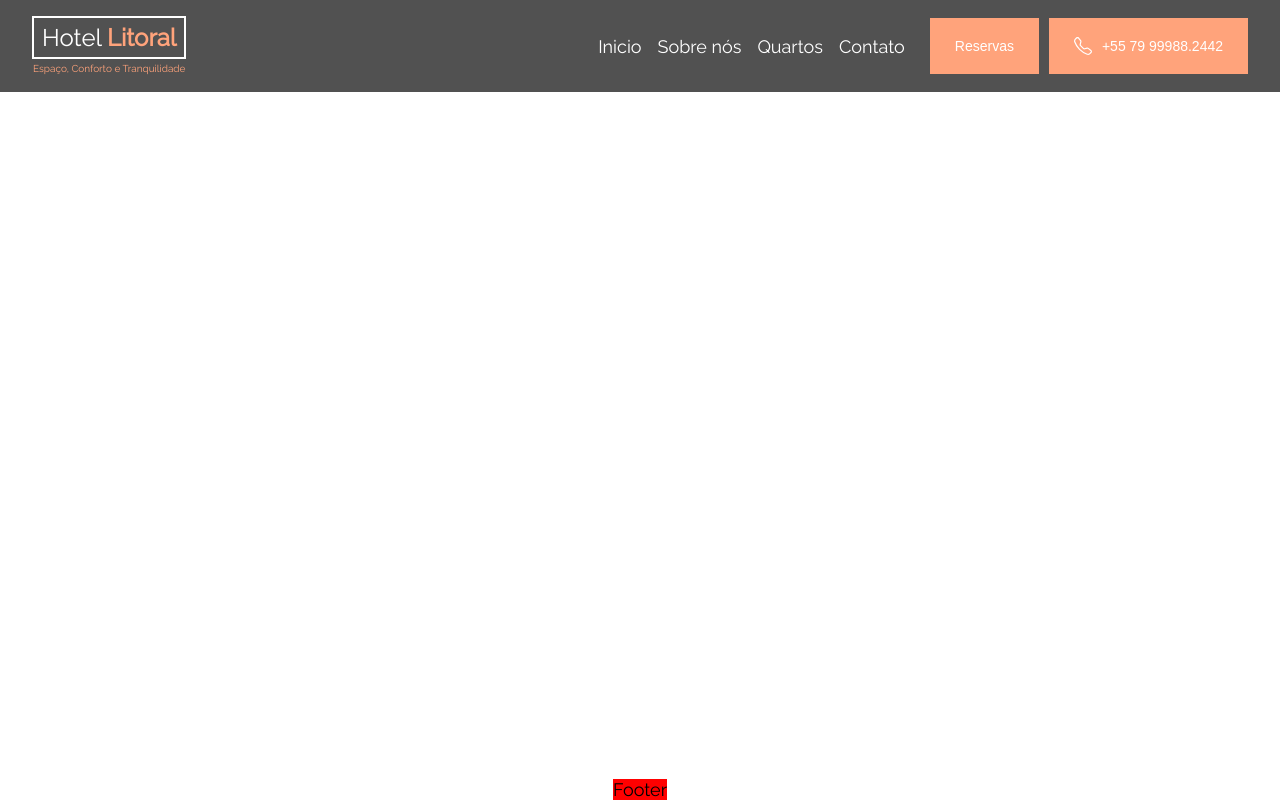
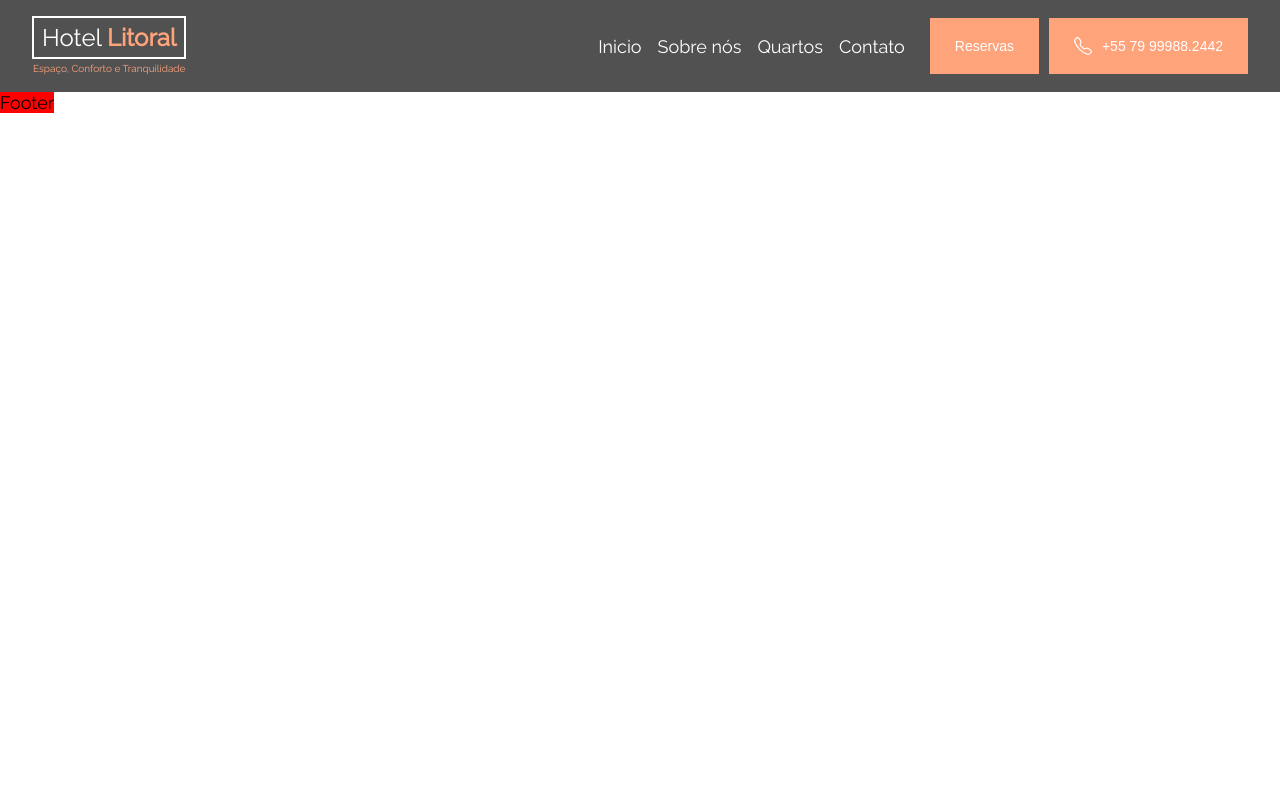
Before and after one commit to dev-lfchamorro/hotel-litoral, a React (Create React App) app: page / in a window 1280 px wide. Built offline with nearby package versions, Linux system fonts and the light colour scheme.

Commit message:
Fix to Header width exceed parent container was implemented with dynamic calc width

```diff
--- a/src/App.scss
+++ b/src/App.scss
@@ -1,7 +1,5 @@
 .App {
-  align-items: center;
-  display: flex;
-  flex-direction: column;
-  justify-content: flex-start;
+  height: 100vh;
   min-height: 100vh;
+  width: 100vw;
 }
--- a/src/components/common/Header/styles.scss
+++ b/src/components/common/Header/styles.scss
@@ -7,5 +7,7 @@
   gap: 1rem;
   justify-content: space-between;
   padding: 1rem 2rem;
-  width: 100%;
+  width: calc(
+    100% - 4rem
+  ); // TODO: 4rem to prevent header from exceeding the width of the parent, due to the gap of 1rem
 }
--- a/src/views/Home/index.tsx
+++ b/src/views/Home/index.tsx
@@ -5,12 +5,10 @@ import "./styles.scss";
 
 const Home: React.FC = () => {
   return (
-    <>
-      <div className="home-container">
-        <Header />
-      </div>
+    <div className="home-container">
+      <Header />
       <Footer />
-    </>
+    </div>
   );
 };
 
--- a/src/views/Home/styles.scss
+++ b/src/views/Home/styles.scss
@@ -2,4 +2,5 @@
 
 .home-container {
   @include full-flex-dimensions;
+  flex-direction: column;
 }
```
